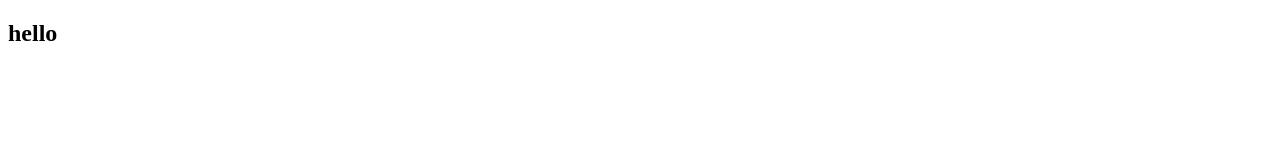
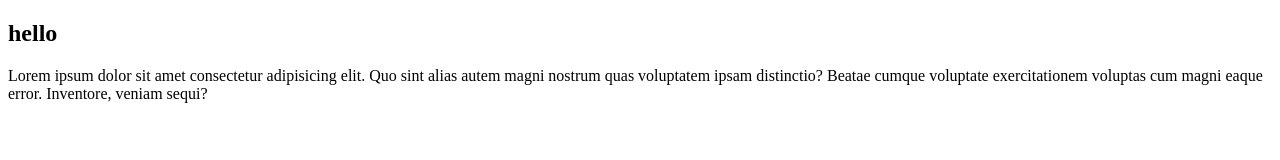
Before and after one commit to k1shor/GIT_Practice, a plain HTML site: page index.html in a window 1280 px wide. Drawn offline with Linux system fonts and the light colour scheme.

Commit message:
Update index.html

```diff
--- a/index.html
+++ b/index.html
@@ -7,5 +7,7 @@
 </head>
 <body>
     <h2>hello</h2>
+
+    <p>Lorem ipsum dolor sit amet consectetur adipisicing elit. Quo sint alias autem magni nostrum quas voluptatem ipsam distinctio? Beatae cumque voluptate exercitationem voluptas cum magni eaque error. Inventore, veniam sequi?</p>
 </body>
 </html>
```
